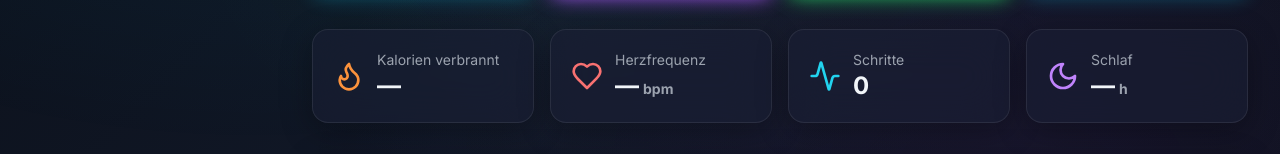
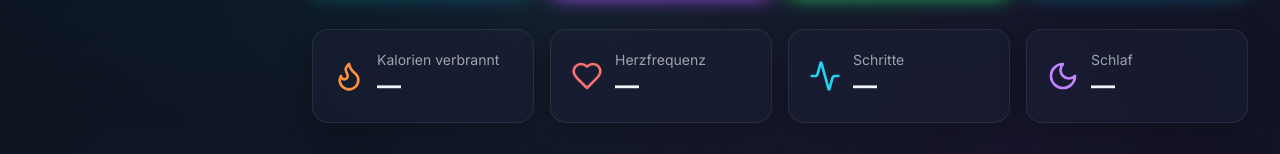
Before and after one commit to Pl3xon/health-coach-app, a React (Vite) app: page / in a window 1280 px wide. Shown: the part 466-620 px from the top of the page. Built offline with nearby package versions, Linux system fonts and the light colour scheme; no server answers.

Commit message:
Google Fit: korrekte Datenverarbeitung, Schritte/Kalorien/Herzfrequenz/Schlaf

```diff
--- a/src/pages/Dashboard.jsx
+++ b/src/pages/Dashboard.jsx
@@ -31,69 +31,23 @@ export default function Dashboard() {
   const latest = renpho.latest || {}
   const gf = googleFit || {}
 
-  const getSteps = () => {
-    if (gf.steps && gf.steps.length > 0) {
-      const todayBucket = gf.steps[gf.steps.length - 1]
-      const val = todayBucket?.dataset?.[0]?.point?.[0]?.value?.[0]?.intVal
-      return val !== undefined ? val.toLocaleString('de-DE') : '0'
-    }
-    return '0'
-  }
-
-  const getHeartRate = () => {
-    if (gf.heart_rate && gf.heart_rate.length > 0) {
-      for (let i = gf.heart_rate.length - 1; i >= 0; i--) {
-        const bucket = gf.heart_rate[i]
-        const points = bucket?.dataset?.[0]?.point
-        if (points && points.length > 0) {
-          const val = points[0]?.value?.[0]?.fpVal
-          if (val && val > 0) return Math.round(val)
-        }
-      }
-    }
-    return '—'
-  }
-
-  const getCalories = () => {
-    if (gf.calories && gf.calories.length > 0) {
-      for (let i = gf.calories.length - 1; i >= 0; i--) {
-        const bucket = gf.calories[i]
-        const points = bucket?.dataset?.[0]?.point
-        if (points && points.length > 0) {
-          const val = points[0]?.value?.[0]?.fpVal
-          if (val && val > 0) return Math.round(val).toLocaleString('de-DE')
-        }
-      }
-    }
-    return '—'
-  }
-
-  const getSleep = () => {
-    if (gf.sleep && gf.sleep.length > 0) {
-      for (let i = gf.sleep.length - 1; i >= 0; i--) {
-        const bucket = gf.sleep[i]
-        const points = bucket?.dataset?.[0]?.point
-        if (points && points.length > 0) {
-          const val = points[0]?.value?.[0]?.fpVal
-          if (val && val > 0) return (val / 3600000).toFixed(1)
-        }
-      }
-    }
-    return '—'
-  }
+  const steps = gf.steps_today ?? 0
+  const calories = gf.calories_today ?? 0
+  const heartRate = gf.heart_rate ?? 0
+  const sleepHours = gf.sleep_hours ?? 0
 
   const vitals = [
-    { label: 'Gewicht', value: latest.weight ? String(latest.weight) : String(profile.weight), unit: 'kg', trend: 'down', icon: Scale, color: 'from-cyan-400 to-blue-500', shadow: 'shadow-neon' },
-    { label: 'Körperfett', value: latest.bodyFat ? String(latest.bodyFat) : '—', unit: '%', trend: 'down', icon: Droplets, color: 'from-purple-400 to-pink-500', shadow: 'shadow-neon-purple' },
-    { label: 'Muskelmasse', value: latest.muscleMass ? String(latest.muscleMass) : '—', unit: 'kg', trend: 'up', icon: Zap, color: 'from-green-400 to-emerald-500', shadow: 'shadow-neon-green' },
-    { label: 'BMR', value: latest.bmr ? String(Math.round(latest.bmr)) : '—', unit: 'kcal', trend: 'up', icon: Flame, color: 'from-orange-400 to-red-500', shadow: 'shadow-neon' },
+    { label: 'Gewicht', value: latest.weight ? String(latest.weight) : '—', unit: 'kg', icon: Scale, color: 'from-cyan-400 to-blue-500', shadow: 'shadow-neon' },
+    { label: 'Körperfett', value: latest.bodyFat ? String(latest.bodyFat) : '—', unit: '%', icon: Droplets, color: 'from-purple-400 to-pink-500', shadow: 'shadow-neon-purple' },
+    { label: 'Muskelmasse', value: latest.muscleMass ? String(latest.muscleMass) : '—', unit: 'kg', icon: Zap, color: 'from-green-400 to-emerald-500', shadow: 'shadow-neon-green' },
+    { label: 'BMR', value: latest.bmr ? String(Math.round(latest.bmr)) : '—', unit: 'kcal', icon: Flame, color: 'from-orange-400 to-red-500', shadow: 'shadow-neon' },
   ]
 
   const todayStats = [
-    { label: 'Kalorien verbrannt', value: getCalories(), icon: Flame, color: 'text-orange-400' },
-    { label: 'Herzfrequenz', value: getHeartRate(), unit: 'bpm', icon: Heart, color: 'text-red-400' },
-    { label: 'Schritte', value: getSteps(), icon: Activity, color: 'text-cyan-400' },
-    { label: 'Schlaf', value: getSleep(), unit: 'h', icon: Moon, color: 'text-purple-400' },
+    { label: 'Kalorien verbrannt', value: calories > 0 ? calories.toLocaleString('de-DE') : '—', icon: Flame, color: 'text-orange-400' },
+    { label: 'Herzfrequenz', value: heartRate > 0 ? String(heartRate) : '—', unit: heartRate > 0 ? 'bpm' : '', icon: Heart, color: 'text-red-400' },
+    { label: 'Schritte', value: steps > 0 ? steps.toLocaleString('de-DE') : '—', icon: Activity, color: 'text-cyan-400' },
+    { label: 'Schlaf', value: sleepHours > 0 ? String(sleepHours) : '—', unit: sleepHours > 0 ? 'h' : '', icon: Moon, color: 'text-purple-400' },
   ]
 
   return (
```
Also changed, not shown: 1 other file (tests, documents, lock files or other folders).
